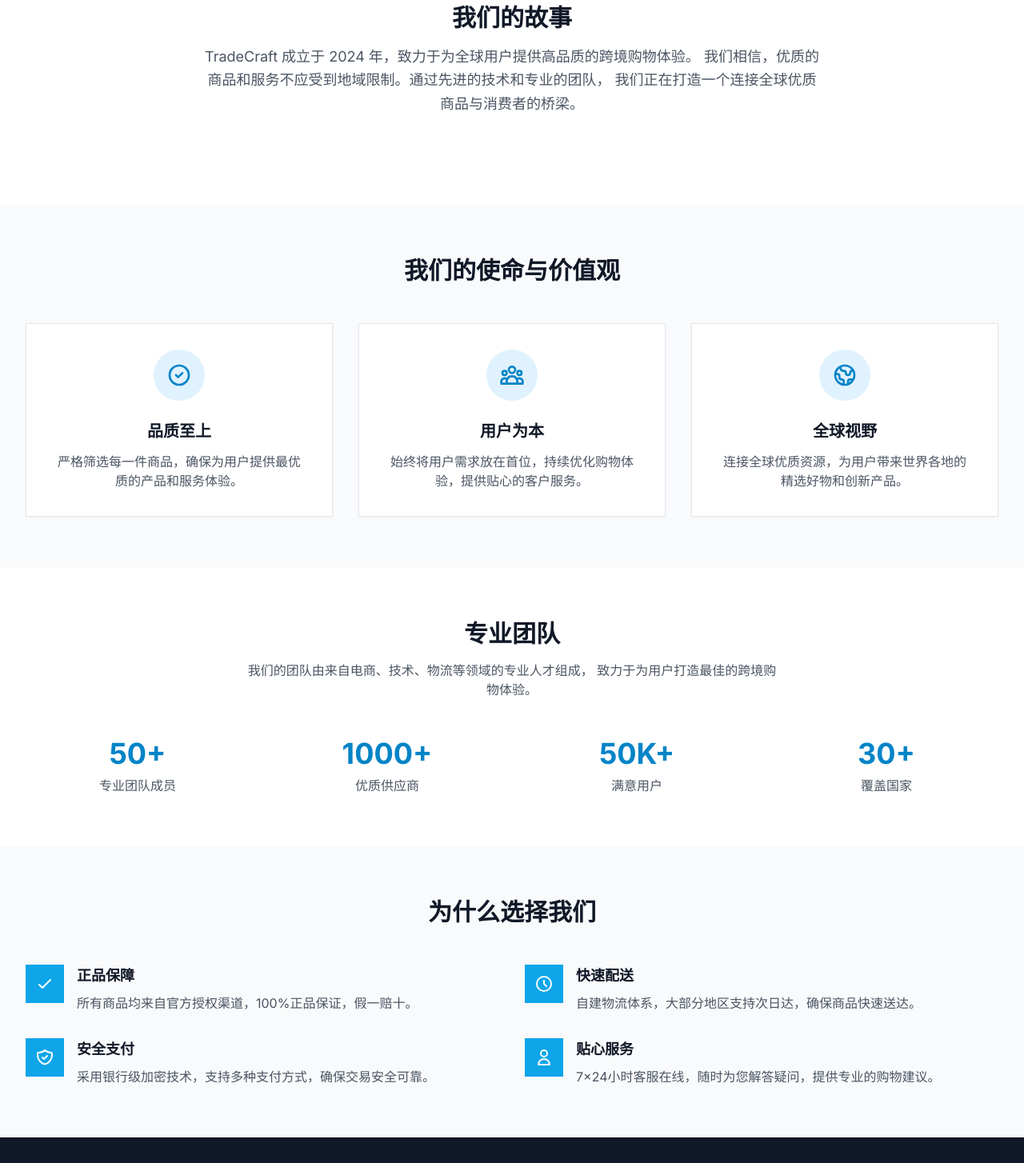
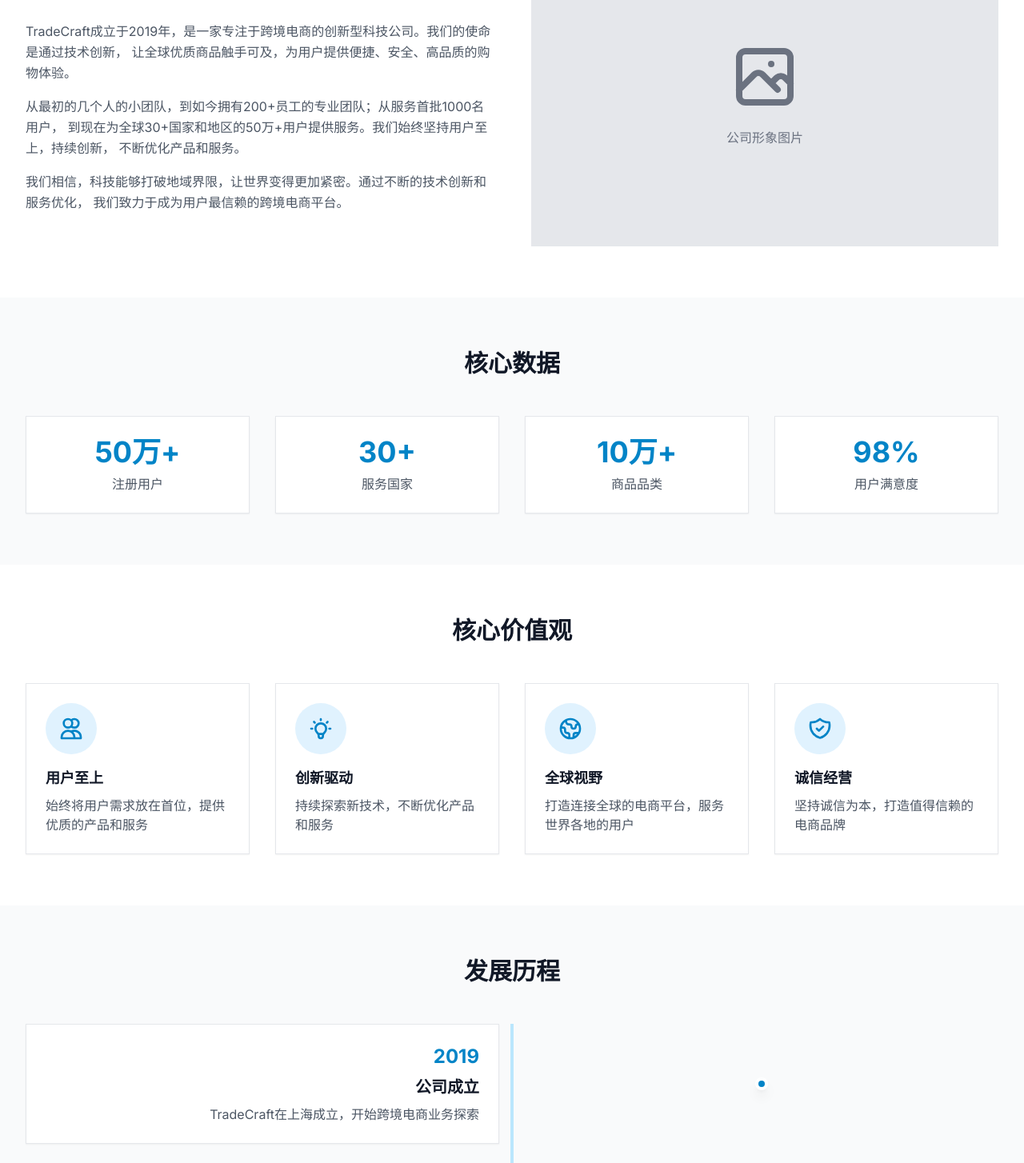
Before and after one commit to maxenergy/TradeCraft, a Next.js app in the folder frontend/: page /about in a window 1280 px wide. Shown: the part 416-1870 px from the top of the page at 80% size. Built offline with nearby package versions, Linux system fonts and the light colour scheme; no server answers.

Commit message:
feat: add comprehensive about us page
- Add company story and mission
- Include core statistics (500K+ users, 30+ countries)
- Add core values section
- Include development milestones timeline
- Add core team member profiles
- Include CTAs for careers and contact

```diff
--- a/frontend/src/app/about/page.tsx
+++ b/frontend/src/app/about/page.tsx
@@ -1,205 +1,246 @@
+'use client';
+
 import React from 'react';
 import Link from 'next/link';
+import { Card, CardContent } from '@/components/ui/Card';
 import { Button } from '@/components/ui/Button';
-import { Card, CardContent } from '@/components/ui/Card';
 
 export default function AboutPage() {
+  const milestones = [
+    { year: '2019', title: '公司成立', description: 'TradeCraft在上海成立，开始跨境电商业务探索' },
+    { year: '2020', title: '平台上线', description: '电商平台正式上线，服务首批1000+用户' },
+    { year: '2021', title: '业务拓展', description: '业务拓展至东南亚、欧美等30+国家和地区' },
+    { year: '2022', title: '技术升级', description: '完成平台技术架构升级，提升用户体验' },
+    { year: '2023', title: '战略融资', description: '完成B轮融资，加速全球化布局' },
+    { year: '2024', title: '持续创新', description: '用户突破50万，成为领先的跨境电商平台' },
+  ];
+
+  const values = [
+    {
+      icon: (
+        <svg className="w-8 h-8" fill="none" strokeLinecap="round" strokeLinejoin="round" strokeWidth="2" viewBox="0 0 24 24" stroke="currentColor">
+          <path d="M12 4.354a4 4 0 110 5.292M15 21H3v-1a6 6 0 0112 0v1zm0 0h6v-1a6 6 0 00-9-5.197M13 7a4 4 0 11-8 0 4 4 0 018 0z" />
+        </svg>
+      ),
+      title: '用户至上',
+      description: '始终将用户需求放在首位，提供优质的产品和服务',
+    },
+    {
+      icon: (
+        <svg className="w-8 h-8" fill="none" strokeLinecap="round" strokeLinejoin="round" strokeWidth="2" viewBox="0 0 24 24" stroke="currentColor">
+          <path d="M9.663 17h4.673M12 3v1m6.364 1.636l-.707.707M21 12h-1M4 12H3m3.343-5.657l-.707-.707m2.828 9.9a5 5 0 117.072 0l-.548.547A3.374 3.374 0 0014 18.469V19a2 2 0 11-4 0v-.531c0-.895-.356-1.754-.988-2.386l-.548-.547z" />
+        </svg>
+      ),
+      title: '创新驱动',
+      description: '持续探索新技术，不断优化产品和服务',
+    },
+    {
+      icon: (
+        <svg className="w-8 h-8" fill="none" strokeLinecap="round" strokeLinejoin="round" strokeWidth="2" viewBox="0 0 24 24" stroke="currentColor">
+          <path d="M3.055 11H5a2 2 0 012 2v1a2 2 0 002 2 2 2 0 012 2v2.945M8 3.935V5.5A2.5 2.5 0 0010.5 8h.5a2 2 0 012 2 2 2 0 104 0 2 2 0 012-2h1.064M15 20.488V18a2 2 0 012-2h3.064M21 12a9 9 0 11-18 0 9 9 0 0118 0z" />
+        </svg>
+      ),
+      title: '全球视野',
+      description: '打造连接全球的电商平台，服务世界各地的用户',
+    },
+    {
+      icon: (
+        <svg className="w-8 h-8" fill="none" strokeLinecap="round" strokeLinejoin="round" strokeWidth="2" viewBox="0 0 24 24" stroke="currentColor">
+          <path d="M9 12l2 2 4-4m5.618-4.016A11.955 11.955 0 0112 2.944a11.955 11.955 0 01-8.618 3.04A12.02 12.02 0 003 9c0 5.591 3.824 10.29 9 11.622 5.176-1.332 9-6.03 9-11.622 0-1.042-.133-2.052-.382-3.016z" />
+        </svg>
+      ),
+      title: '诚信经营',
+      description: '坚持诚信为本，打造值得信赖的电商品牌',
+    },
+  ];
+
+  const team = [
+    {
+      name: '张伟',
+      position: '创始人 & CEO',
+      bio: '10年电商行业经验，曾任职于知名互联网公司',
+      image: '/images/team/ceo.jpg',
+    },
+    {
+      name: '李娜',
+      position: 'CTO',
+      bio: '技术专家，专注于电商平台架构和性能优化',
+      image: '/images/team/cto.jpg',
+    },
+    {
+      name: '王强',
+      position: 'COO',
+      bio: '运营专家，丰富的跨境电商运营经验',
+      image: '/images/team/coo.jpg',
+    },
+    {
+      name: '刘芳',
+      position: 'CMO',
+      bio: '市场营销专家，擅长品牌建设和用户增长',
+      image: '/images/team/cmo.jpg',
+    },
+  ];
+
   return (
-    <div className="bg-gray-50">
-      {/* Hero Section */}
+    <div className="min-h-screen bg-gray-50">
       <section className="bg-gradient-to-r from-primary-600 to-primary-800 text-white">
-        <div className="max-w-7xl mx-auto px-4 sm:px-6 lg:px-8 py-24">
+        <div className="max-w-7xl mx-auto px-4 sm:px-6 lg:px-8 py-16">
           <div className="text-center">
-            <h1 className="text-5xl font-bold mb-6">关于 TradeCraft</h1>
+            <h1 className="text-4xl font-bold mb-4">关于我们</h1>
             <p className="text-xl text-primary-100 max-w-3xl mx-auto">
-              打造全球领先的跨境电商平台，为用户提供优质商品和卓越服务
+              致力于打造全球领先的跨境电商平台，连接世界各地的优质商品与用户
             </p>
           </div>
         </div>
       </section>
 
-      {/* Company Story */}
       <section className="py-16 bg-white">
         <div className="max-w-7xl mx-auto px-4 sm:px-6 lg:px-8">
-          <div className="max-w-3xl mx-auto text-center mb-12">
-            <h2 className="text-3xl font-bold text-gray-900 mb-4">我们的故事</h2>
-            <p className="text-lg text-gray-600 leading-relaxed">
-              TradeCraft 成立于 2024 年，致力于为全球用户提供高品质的跨境购物体验。
-              我们相信，优质的商品和服务不应受到地域限制。通过先进的技术和专业的团队，
-              我们正在打造一个连接全球优质商品与消费者的桥梁。
+          <div className="grid grid-cols-1 lg:grid-cols-2 gap-12 items-center">
+            <div>
+              <h2 className="text-3xl font-bold text-gray-900 mb-6">我们的故事</h2>
+              <div className="space-y-4 text-gray-600 leading-relaxed">
+                <p>
+                  TradeCraft成立于2019年，是一家专注于跨境电商的创新型科技公司。我们的使命是通过技术创新，
+                  让全球优质商品触手可及，为用户提供便捷、安全、高品质的购物体验。
                 </p>
+                <p>
+                  从最初的几个人的小团队，到如今拥有200+员工的专业团队；从服务首批1000名用户，
+                  到现在为全球30+国家和地区的50万+用户提供服务。我们始终坚持用户至上，持续创新，
+                  不断优化产品和服务。
+                </p>
+                <p>
+                  我们相信，科技能够打破地域界限，让世界变得更加紧密。通过不断的技术创新和服务优化，
+                  我们致力于成为用户最信赖的跨境电商平台。
+                </p>
+              </div>
+            </div>
+            <div className="bg-gray-200 rounded-lg h-96 flex items-center justify-center">
+              <div className="text-center text-gray-500">
+                <svg className="w-24 h-24 mx-auto mb-4" fill="none" strokeLinecap="round" strokeLinejoin="round" strokeWidth="2" viewBox="0 0 24 24" stroke="currentColor">
+                  <path d="M4 16l4.586-4.586a2 2 0 012.828 0L16 16m-2-2l1.586-1.586a2 2 0 012.828 0L20 14m-6-6h.01M6 20h12a2 2 0 002-2V6a2 2 0 00-2-2H6a2 2 0 00-2 2v12a2 2 0 002 2z" />
+                </svg>
+                <p>公司形象图片</p>
+              </div>
+            </div>
           </div>
         </div>
       </section>
 
-      {/* Mission & Values */}
       <section className="py-16">
         <div className="max-w-7xl mx-auto px-4 sm:px-6 lg:px-8">
-          <h2 className="text-3xl font-bold text-gray-900 text-center mb-12">我们的使命与价值观</h2>
-          <div className="grid grid-cols-1 md:grid-cols-3 gap-8">
+          <h2 className="text-3xl font-bold text-gray-900 text-center mb-12">核心数据</h2>
+          <div className="grid grid-cols-2 md:grid-cols-4 gap-8">
             <Card>
-              <CardContent className="p-8 text-center">
-                <div className="inline-flex items-center justify-center w-16 h-16 bg-primary-100 text-primary-600 rounded-full mb-6">
-                  <svg className="w-8 h-8" fill="none" strokeLinecap="round" strokeLinejoin="round" strokeWidth="2" viewBox="0 0 24 24" stroke="currentColor">
-                    <path d="M9 12l2 2 4-4m6 2a9 9 0 11-18 0 9 9 0 0118 0z" />
-                  </svg>
-                </div>
-                <h3 className="text-xl font-semibold text-gray-900 mb-3">品质至上</h3>
-                <p className="text-gray-600">
-                  严格筛选每一件商品，确保为用户提供最优质的产品和服务体验。
-                </p>
+              <CardContent className="p-6 text-center">
+                <div className="text-4xl font-bold text-primary-600 mb-2">50万+</div>
+                <div className="text-gray-600">注册用户</div>
               </CardContent>
             </Card>
-
             <Card>
-              <CardContent className="p-8 text-center">
-                <div className="inline-flex items-center justify-center w-16 h-16 bg-primary-100 text-primary-600 rounded-full mb-6">
-                  <svg className="w-8 h-8" fill="none" strokeLinecap="round" strokeLinejoin="round" strokeWidth="2" viewBox="0 0 24 24" stroke="currentColor">
-                    <path d="M17 20h5v-2a3 3 0 00-5.356-1.857M17 20H7m10 0v-2c0-.656-.126-1.283-.356-1.857M7 20H2v-2a3 3 0 015.356-1.857M7 20v-2c0-.656.126-1.283.356-1.857m0 0a5.002 5.002 0 019.288 0M15 7a3 3 0 11-6 0 3 3 0 016 0zm6 3a2 2 0 11-4 0 2 2 0 014 0zM7 10a2 2 0 11-4 0 2 2 0 014 0z" />
-                  </svg>
-                </div>
-                <h3 className="text-xl font-semibold text-gray-900 mb-3">用户为本</h3>
-                <p className="text-gray-600">
-                  始终将用户需求放在首位，持续优化购物体验，提供贴心的客户服务。
-                </p>
+              <CardContent className="p-6 text-center">
+                <div className="text-4xl font-bold text-primary-600 mb-2">30+</div>
+                <div className="text-gray-600">服务国家</div>
               </CardContent>
             </Card>
-
             <Card>
-              <CardContent className="p-8 text-center">
-                <div className="inline-flex items-center justify-center w-16 h-16 bg-primary-100 text-primary-600 rounded-full mb-6">
-                  <svg className="w-8 h-8" fill="none" strokeLinecap="round" strokeLinejoin="round" strokeWidth="2" viewBox="0 0 24 24" stroke="currentColor">
-                    <path d="M3.055 11H5a2 2 0 012 2v1a2 2 0 002 2 2 2 0 012 2v2.945M8 3.935V5.5A2.5 2.5 0 0010.5 8h.5a2 2 0 012 2 2 2 0 104 0 2 2 0 012-2h1.064M15 20.488V18a2 2 0 012-2h3.064M21 12a9 9 0 11-18 0 9 9 0 0118 0z" />
-                  </svg>
-                </div>
-                <h3 className="text-xl font-semibold text-gray-900 mb-3">全球视野</h3>
-                <p className="text-gray-600">
-                  连接全球优质资源，为用户带来世界各地的精选好物和创新产品。
-                </p>
+              <CardContent className="p-6 text-center">
+                <div className="text-4xl font-bold text-primary-600 mb-2">10万+</div>
+                <div className="text-gray-600">商品品类</div>
+              </CardContent>
+            </Card>
+            <Card>
+              <CardContent className="p-6 text-center">
+                <div className="text-4xl font-bold text-primary-600 mb-2">98%</div>
+                <div className="text-gray-600">用户满意度</div>
               </CardContent>
             </Card>
           </div>
         </div>
       </section>
 
-      {/* Our Team */}
       <section className="py-16 bg-white">
         <div className="max-w-7xl mx-auto px-4 sm:px-6 lg:px-8">
-          <h2 className="text-3xl font-bold text-gray-900 text-center mb-4">专业团队</h2>
-          <p className="text-center text-gray-600 mb-12 max-w-2xl mx-auto">
-            我们的团队由来自电商、技术、物流等领域的专业人才组成，
-            致力于为用户打造最佳的跨境购物体验。
-          </p>
+          <h2 className="text-3xl font-bold text-gray-900 text-center mb-12">核心价值观</h2>
+          <div className="grid grid-cols-1 md:grid-cols-2 lg:grid-cols-4 gap-8">
+            {values.map((value, index) => (
+              <Card key={index}>
+                <CardContent className="p-6">
+                  <div className="inline-flex items-center justify-center w-16 h-16 bg-primary-100 text-primary-600 rounded-full mb-4">
+                    {value.icon}
+                  </div>
+                  <h3 className="text-lg font-semibold text-gray-900 mb-2">{value.title}</h3>
+                  <p className="text-gray-600">{value.description}</p>
+                </CardContent>
+              </Card>
+            ))}
+          </div>
+        </div>
+      </section>
 
-          <div className="grid grid-cols-1 md:grid-cols-4 gap-8">
-            {/* Team Stats */}
-            <div className="text-center">
-              <div className="text-4xl font-bold text-primary-600 mb-2">50+</div>
-              <div className="text-gray-600">专业团队成员</div>
+      <section className="py-16">
+        <div className="max-w-7xl mx-auto px-4 sm:px-6 lg:px-8">
+          <h2 className="text-3xl font-bold text-gray-900 text-center mb-12">发展历程</h2>
+          <div className="relative">
+            <div className="hidden md:block absolute left-1/2 transform -translate-x-1/2 h-full w-1 bg-primary-200"></div>
+            <div className="space-y-12">
+              {milestones.map((milestone, index) => (
+                <div key={index} className={`relative grid grid-cols-1 md:grid-cols-2 gap-8 ${index % 2 === 0 ? '' : 'md:flex-row-reverse'}`}>
+                  <div className={`${index % 2 === 0 ? 'md:text-right' : 'md:col-start-2'}`}>
+                    <Card>
+                      <CardContent className="p-6">
+                        <div className="text-2xl font-bold text-primary-600 mb-2">{milestone.year}</div>
+                        <h3 className="text-xl font-semibold text-gray-900 mb-2">{milestone.title}</h3>
+                        <p className="text-gray-600">{milestone.description}</p>
+                      </CardContent>
+                    </Card>
                   </div>
-            <div className="text-center">
-              <div className="text-4xl font-bold text-primary-600 mb-2">1000+</div>
-              <div className="text-gray-600">优质供应商</div>
+                  <div className="hidden md:flex items-center justify-center">
+                    <div className="w-4 h-4 bg-primary-600 rounded-full border-4 border-white shadow-lg"></div>
                   </div>
-            <div className="text-center">
-              <div className="text-4xl font-bold text-primary-600 mb-2">50K+</div>
-              <div className="text-gray-600">满意用户</div>
                 </div>
-            <div className="text-center">
-              <div className="text-4xl font-bold text-primary-600 mb-2">30+</div>
-              <div className="text-gray-600">覆盖国家</div>
+              ))}
             </div>
           </div>
         </div>
       </section>
 
-      {/* Why Choose Us */}
-      <section className="py-16">
+      <section className="py-16 bg-white">
         <div className="max-w-7xl mx-auto px-4 sm:px-6 lg:px-8">
-          <h2 className="text-3xl font-bold text-gray-900 text-center mb-12">为什么选择我们</h2>
-          <div className="grid grid-cols-1 md:grid-cols-2 gap-8">
-            <div className="flex items-start space-x-4">
-              <div className="flex-shrink-0">
-                <div className="flex items-center justify-center h-12 w-12 rounded-md bg-primary-500 text-white">
-                  <svg className="h-6 w-6" fill="none" strokeLinecap="round" strokeLinejoin="round" strokeWidth="2" viewBox="0 0 24 24" stroke="currentColor">
-                    <path d="M5 13l4 4L19 7" />
-                  </svg>
-                </div>
-              </div>
-              <div>
-                <h3 className="text-lg font-semibold text-gray-900 mb-2">正品保障</h3>
-                <p className="text-gray-600">
-                  所有商品均来自官方授权渠道，100%正品保证，假一赔十。
-                </p>
-              </div>
-            </div>
-
-            <div className="flex items-start space-x-4">
-              <div className="flex-shrink-0">
-                <div className="flex items-center justify-center h-12 w-12 rounded-md bg-primary-500 text-white">
-                  <svg className="h-6 w-6" fill="none" strokeLinecap="round" strokeLinejoin="round" strokeWidth="2" viewBox="0 0 24 24" stroke="currentColor">
-                    <path d="M12 8v4l3 3m6-3a9 9 0 11-18 0 9 9 0 0118 0z" />
-                  </svg>
-                </div>
-              </div>
-              <div>
-                <h3 className="text-lg font-semibold text-gray-900 mb-2">快速配送</h3>
-                <p className="text-gray-600">
-                  自建物流体系，大部分地区支持次日达，确保商品快速送达。
-                </p>
-              </div>
-            </div>
-
-            <div className="flex items-start space-x-4">
-              <div className="flex-shrink-0">
-                <div className="flex items-center justify-center h-12 w-12 rounded-md bg-primary-500 text-white">
-                  <svg className="h-6 w-6" fill="none" strokeLinecap="round" strokeLinejoin="round" strokeWidth="2" viewBox="0 0 24 24" stroke="currentColor">
-                    <path d="M9 12l2 2 4-4m5.618-4.016A11.955 11.955 0 0112 2.944a11.955 11.955 0 01-8.618 3.04A12.02 12.02 0 003 9c0 5.591 3.824 10.29 9 11.622 5.176-1.332 9-6.03 9-11.622 0-1.042-.133-2.052-.382-3.016z" />
-                  </svg>
-                </div>
-              </div>
-              <div>
-                <h3 className="text-lg font-semibold text-gray-900 mb-2">安全支付</h3>
-                <p className="text-gray-600">
-                  采用银行级加密技术，支持多种支付方式，确保交易安全可靠。
-                </p>
-              </div>
-            </div>
-
-            <div className="flex items-start space-x-4">
-              <div className="flex-shrink-0">
-                <div className="flex items-center justify-center h-12 w-12 rounded-md bg-primary-500 text-white">
-                  <svg className="h-6 w-6" fill="none" strokeLinecap="round" strokeLinejoin="round" strokeWidth="2" viewBox="0 0 24 24" stroke="currentColor">
+          <h2 className="text-3xl font-bold text-gray-900 text-center mb-12">核心团队</h2>
+          <div className="grid grid-cols-1 md:grid-cols-2 lg:grid-cols-4 gap-8">
+            {team.map((member, index) => (
+              <Card key={index}>
+                <CardContent className="p-6 text-center">
+                  <div className="w-32 h-32 bg-gray-200 rounded-full mx-auto mb-4 flex items-center justify-center">
+                    <svg className="w-16 h-16 text-gray-400" fill="none" strokeLinecap="round" strokeLinejoin="round" strokeWidth="2" viewBox="0 0 24 24" stroke="currentColor">
                       <path d="M16 7a4 4 0 11-8 0 4 4 0 018 0zM12 14a7 7 0 00-7 7h14a7 7 0 00-7-7z" />
                     </svg>
                   </div>
-              </div>
-              <div>
-                <h3 className="text-lg font-semibold text-gray-900 mb-2">贴心服务</h3>
-                <p className="text-gray-600">
-                  7×24小时客服在线，随时为您解答疑问，提供专业的购物建议。
-                </p>
-              </div>
-            </div>
+                  <h3 className="text-lg font-semibold text-gray-900 mb-1">{member.name}</h3>
+                  <p className="text-primary-600 text-sm mb-3">{member.position}</p>
+                  <p className="text-gray-600 text-sm">{member.bio}</p>
+                </CardContent>
+              </Card>
+            ))}
           </div>
         </div>
       </section>
 
-      {/* CTA Section */}
-      <section className="bg-gray-900 text-white py-16">
+      <section className="py-16 bg-gradient-to-r from-primary-600 to-primary-800 text-white">
         <div className="max-w-7xl mx-auto px-4 sm:px-6 lg:px-8 text-center">
-          <h2 className="text-3xl font-bold mb-4">加入 TradeCraft</h2>
-          <p className="text-xl mb-8 text-gray-300">
-            开启您的全球购物之旅，体验优质商品和服务
+          <h2 className="text-3xl font-bold mb-4">加入我们，共创未来</h2>
+          <p className="text-xl text-primary-100 mb-8 max-w-3xl mx-auto">
+            我们正在寻找充满激情、勇于创新的人才加入团队
           </p>
-          <div className="flex justify-center gap-4">
-            <Link href="/register">
-              <Button size="lg" className="bg-primary-600 hover:bg-primary-700">
-                立即注册
+          <div className="flex flex-col sm:flex-row gap-4 justify-center">
+            <Link href="/careers">
+              <Button size="lg" variant="outline" className="bg-white text-primary-600 hover:bg-gray-100">
+                查看职位
               </Button>
             </Link>
             <Link href="/contact">
-              <Button size="lg" variant="outline" className="border-white text-white hover:bg-white hover:text-gray-900">
+              <Button size="lg" variant="outline" className="border-white text-white hover:bg-white hover:text-primary-600">
                 联系我们
               </Button>
             </Link>
```
Lines whose indentation alone changed are shown as unchanged.
